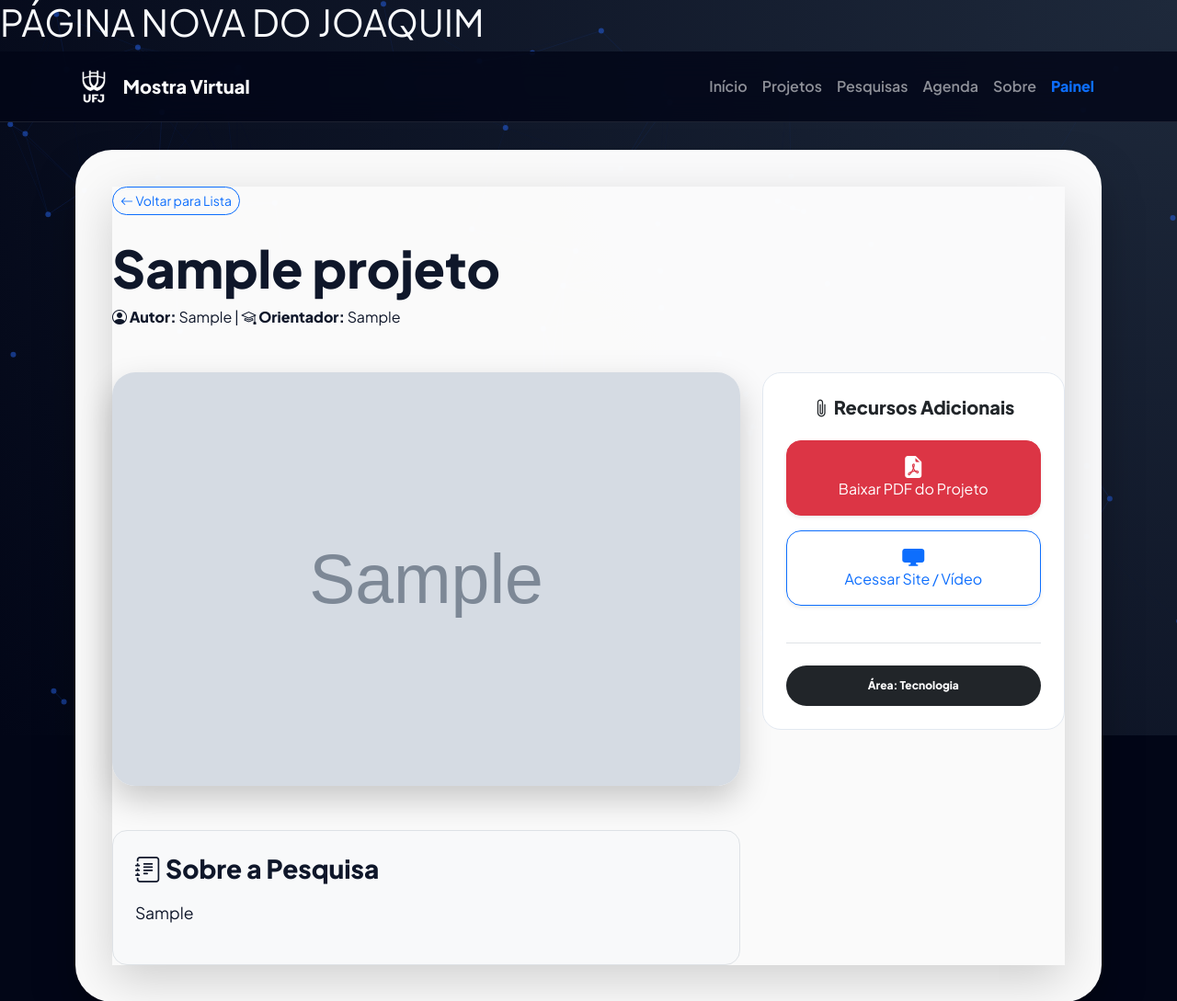
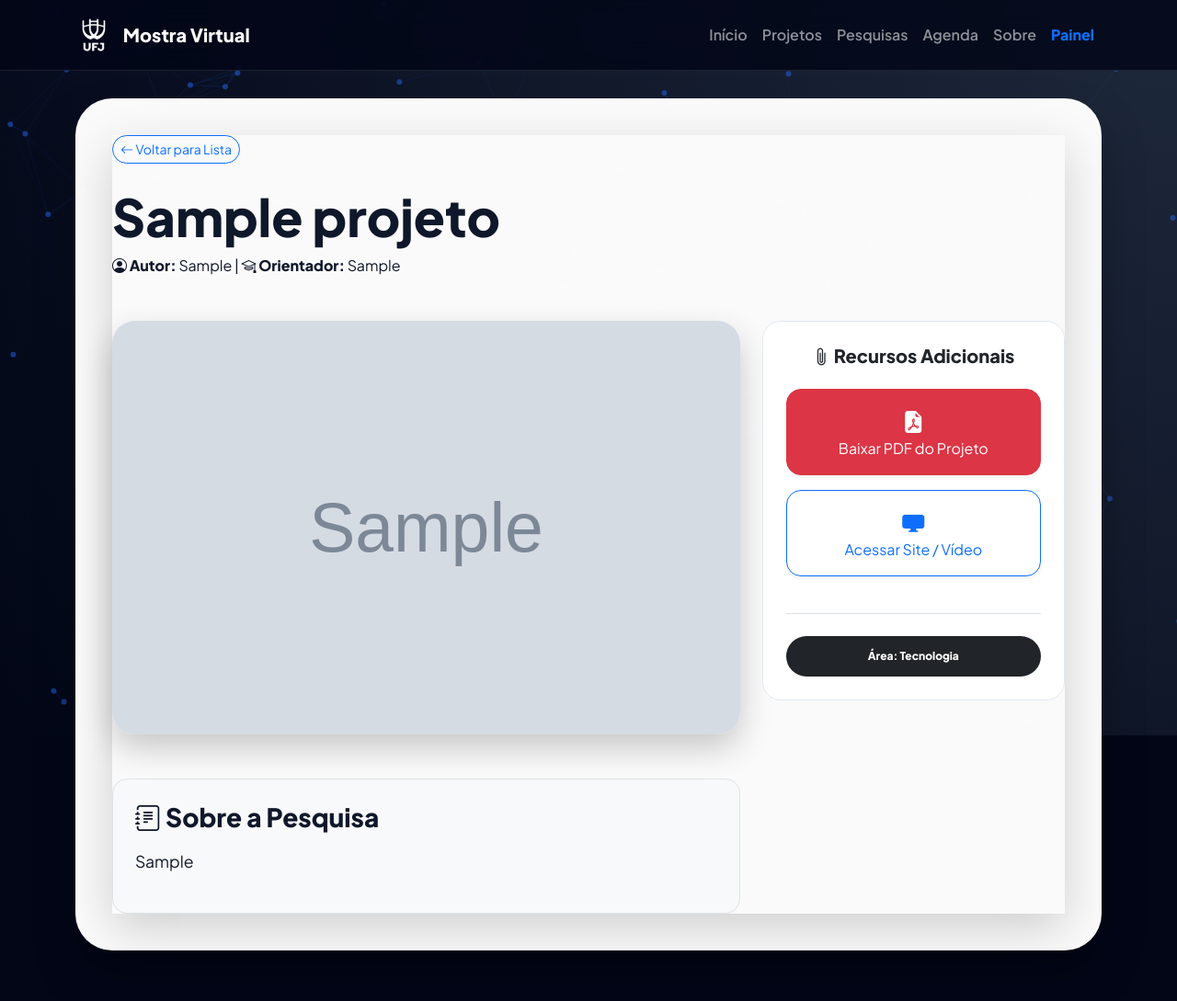
Before and after one commit to joaquimcaetano-creator/project-gallery-django, a Django app: page /projeto/1/ in a window 1280 px wide. Shown: the top 1089 px of the page at 92% size. Run offline with Django 5.2, Linux system fonts and the light colour scheme; tables that the repository leaves empty hold one stand-in row (values such as "Sample post"); grey boxes marked "Sample" are stand-in pictures.

Commit message:
ajustes em detalhe_projeto

```diff
--- a/mostra/templates/mostra/detalhe_projeto.html
+++ b/mostra/templates/mostra/detalhe_projeto.html
@@ -1,4 +1,4 @@
-<h1>PÁGINA NOVA DO JOAQUIM</h1>
+
 
     {% extends 'mostra/base.html' %}
 
```
